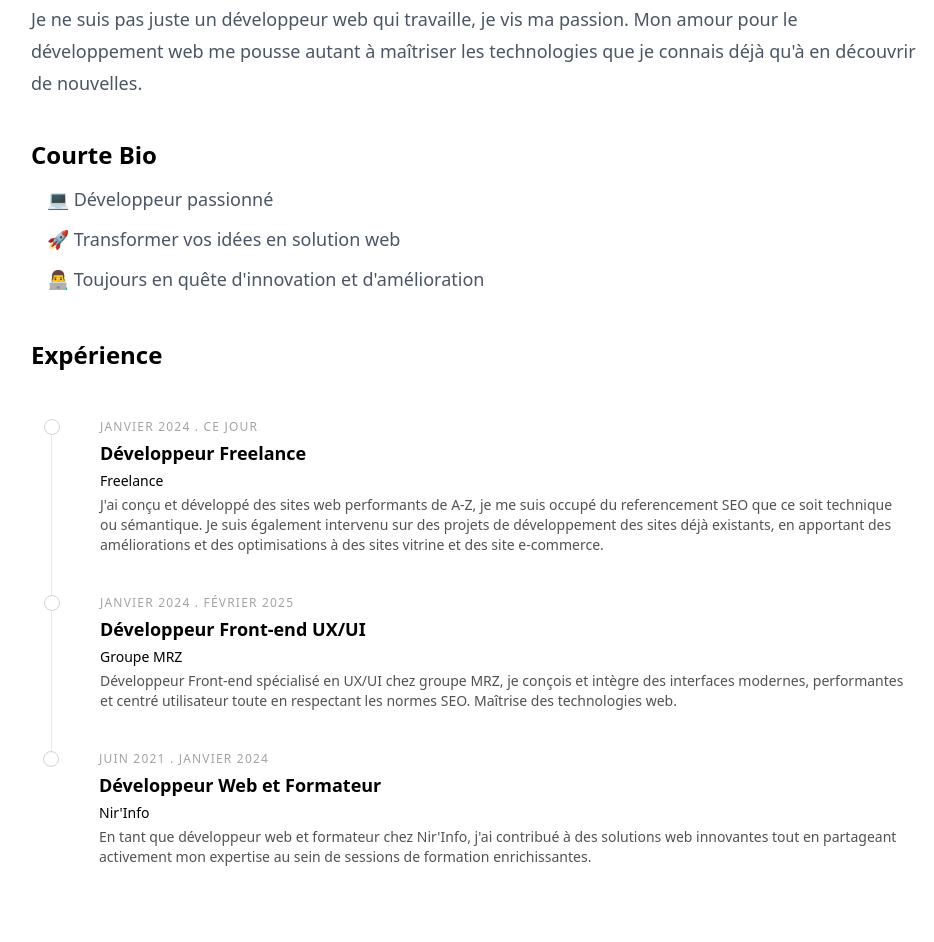
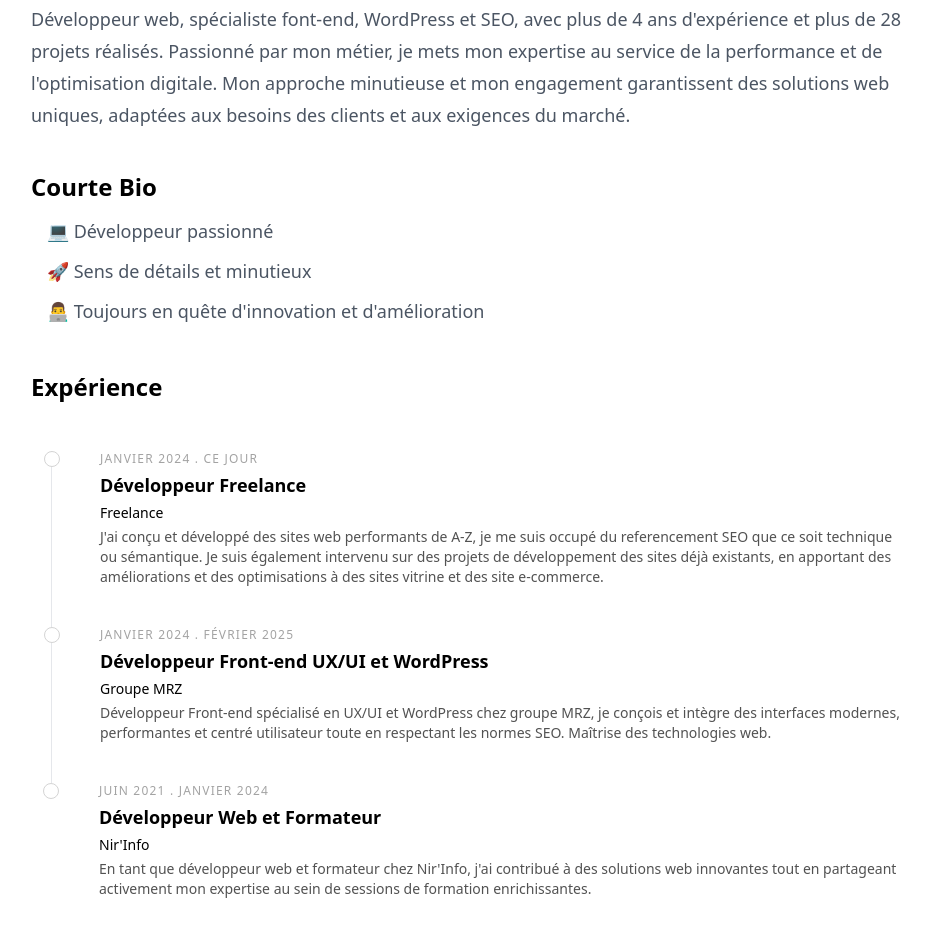
Before and after one commit to codeurMDG/portfolio, an Astro site: page / in a window 1280 px wide. Shown: the part 873-1815 px from the top of the page, without its empty margins (161-1095 px from the left). Built offline with nearby package versions, Linux system fonts and the light colour scheme; Astro itself is replaced by a stand-in of ours.

Commit message:
Add new project entries for Amberwood and MS France, update experience descriptions, and enhance personal bio

```diff
--- a/src/collections/experiences.json
+++ b/src/collections/experiences.json
@@ -7,9 +7,9 @@
 	},
 	{
 		"dates": "Janvier 2024 . février 2025",
-		"role": "Développeur Front-end UX/UI",
+		"role": "Développeur Front-end UX/UI et WordPress",
 		"company": "Groupe MRZ",
-		"description": "Développeur Front-end spécialisé en UX/UI chez groupe MRZ, je conçois et intègre des interfaces modernes, performantes et centré utilisateur toute en respectant les normes SEO. Maîtrise des technologies web."
+		"description": "Développeur Front-end spécialisé en UX/UI et WordPress chez groupe MRZ, je conçois et intègre des interfaces modernes, performantes et centré utilisateur toute en respectant les normes SEO. Maîtrise des technologies web."
 	},
 	{
 		"dates": "Juin 2021 . janvier 2024",
--- a/src/collections/projects.json
+++ b/src/collections/projects.json
@@ -111,5 +111,18 @@
         "description": "Une platforme qui transformez vos photos en œuvres d'art.",
         "image": "assets/images/works/mon-tableau-art.webp",
         "url": "http://mon-tableau.art/"
+    },
+    {
+        "name": "Amberwood",
+        "description": "Un site dédié à des hébergements",
+        "image": "assets/images/works/amberwood.webp",
+        "url": "https://amberwoodestate.com/"
+    }
+    ,
+    {
+        "name": "MS France Concept",
+        "description": "Une plateforme de présence en ligne avec des solutions web innovantes et sur mesure",
+        "image": "assets/images/works/ms-france.webp",
+        "url": "https://msfranceconcept.com/"
     }
 ]
--- a/src/components/home/about.astro
+++ b/src/components/home/about.astro
@@ -8,7 +8,7 @@ import AboutExperience from "../../components/about-experience.astro";
     <div
       class="text-sm leading-6 text-gray-600 dark:text-neutral-400 sm:leading-7 lg:leading-8 sm:text-base lg:text-lg"
     >
-      Je ne suis pas juste un développeur web qui travaille, je vis ma passion. Mon amour pour le développement web me pousse autant à maîtriser les technologies que je connais déjà qu'à en découvrir de nouvelles.
+      Développeur web, spécialiste font-end, WordPress et SEO, avec plus de 4 ans d'expérience et plus de 28 projets réalisés. Passionné par mon métier, je mets mon expertise au service de la performance et de l'optimisation digitale. Mon approche minutieuse et mon engagement garantissent des solutions web uniques, adaptées aux besoins des clients et aux exigences du marché.
     </div>
 
     <h2 class="mt-10 mb-2 text-2xl font-bold dark:text-neutral-200">Courte Bio</h2>
@@ -17,7 +17,7 @@ import AboutExperience from "../../components/about-experience.astro";
     >
       <ul class="ml-4 leading-10">
         <li>💻 Développeur passionné</li>
-        <li>🚀 Transformer vos idées en solution web</li>
+        <li>🚀 Sens de détails et minutieux</li>
         <li>👨‍💻 Toujours en quête d'innovation et d'amélioration</li>
       </ul>
     </div>
```
Also changed, not shown: public/assets/images/works/amberwood.webp (added), public/assets/images/works/ms-france.webp (added).
